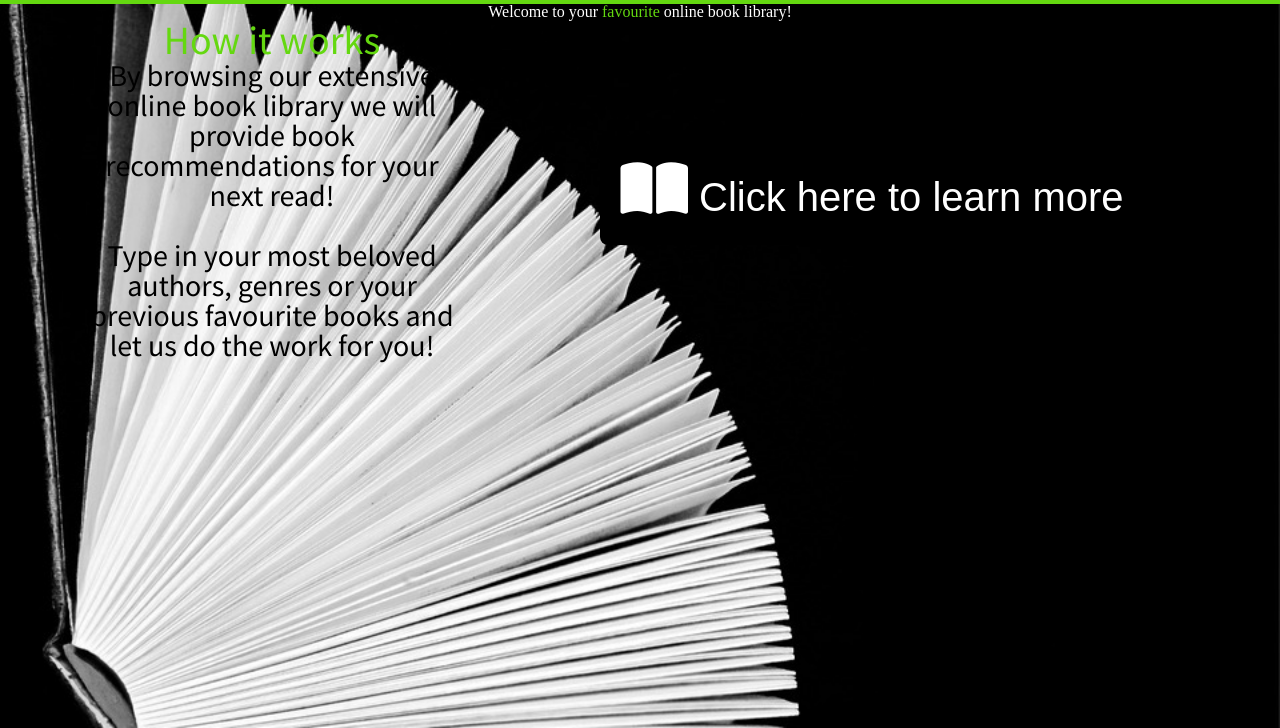
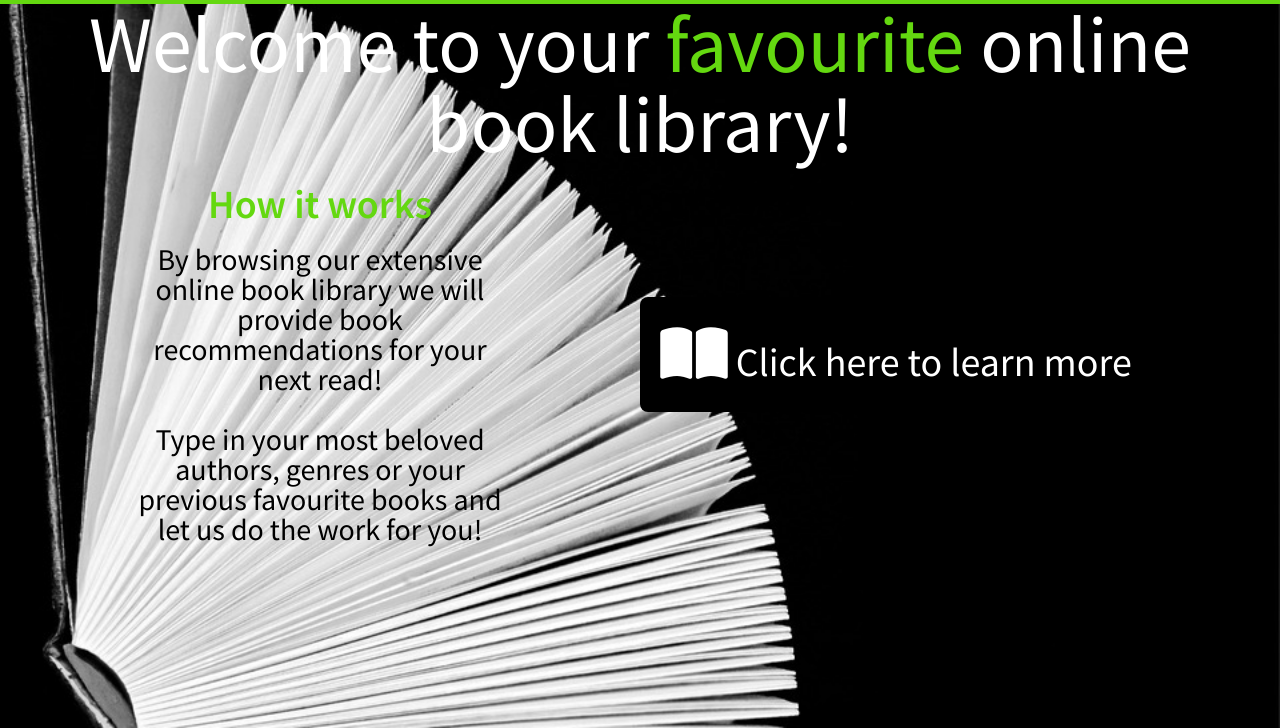
Before and after one commit to OceaChan/Book_recommendations, a plain HTML site: page Pages/index.html in a window 1280 px wide. Shown: the part 72-800 px from the top of the page. Drawn offline with Linux system fonts and the light colour scheme; a web font is replaced by a local one.

Commit message:
button link to products added

```diff
--- a/Pages/index.html
+++ b/Pages/index.html
@@ -31,19 +31,26 @@
     <section>
         <div class="border"></div>
         <div class="header__container">
-            <h1>Welcome to your <span class="header__title">favourite </span>online
+            <h1 class="title__h1">Welcome to your <span class="header__title">favourite </span>online
                 book library!</h1>
         </div>
         <div class="main__container">
-            <div class="info__container">
+            <div class="info__container1">
                 <h3 class="title__h3">How it works</h3>
                 <p class="title__undertext">By browsing our extensive online book library we will provide book
                     recommendations for your next read! <br><br>Type in your most beloved authors, genres or your
                     previous
                     favourite books and let us do the work for you!</p>
             </div>
-            <div class="main__button"><button class="btn"><span class="book__icon"><i
-                            class="fa-solid fa-book-open"></i></span> Click here to learn more</button></div>
+            <div class="main__button">
+                <a href="../Pages/products.html">
+                <button class="btn"><span class="book__icon"><i
+                            class="fa-solid fa-book-open"></i></span> Click here to learn more</button></a>
+
+
+
+                        </div>
+
         </div>
     </section>
 </body>
--- a/styles/_landingpage.scss
+++ b/styles/_landingpage.scss
@@ -12,9 +12,9 @@ body {
     text-align: center;
 }
 
-h1 {
+.title__h1 {
     font-size: 80px;
-    font-family: 'Sono', sans-serif;
+    font-family: 'Source Sans Pro', sans-serif;
     color: white;
 }
 
@@ -24,7 +24,9 @@ h1 {
 
 .title__h3 {
     font-size: 40px;
+    font-weight: 700;
     color:#64d810;
+    padding:20px;
 }
 
 .main__container {
@@ -33,12 +35,12 @@ h1 {
     align-items: center;
 }
 
-.info__container {
+.info__container1 {
     max-width: 30%;
     text-align: center;
     border-style: solid;
     border-color: black;
-    margin-left: 5rem;
+    margin-left: 8rem;
     font-size: 30px;
     font-family: 'Source Sans Pro', normal;
     color: black;
@@ -64,7 +66,8 @@ h1 {
     border: none;
     color: white;
     background-color: black;
-    font-family: 'Sono', sans-serif;
+    cursor: pointer;
+
 }
 
 .btn:hover {
```
Also changed, not shown: styles/index.css.
